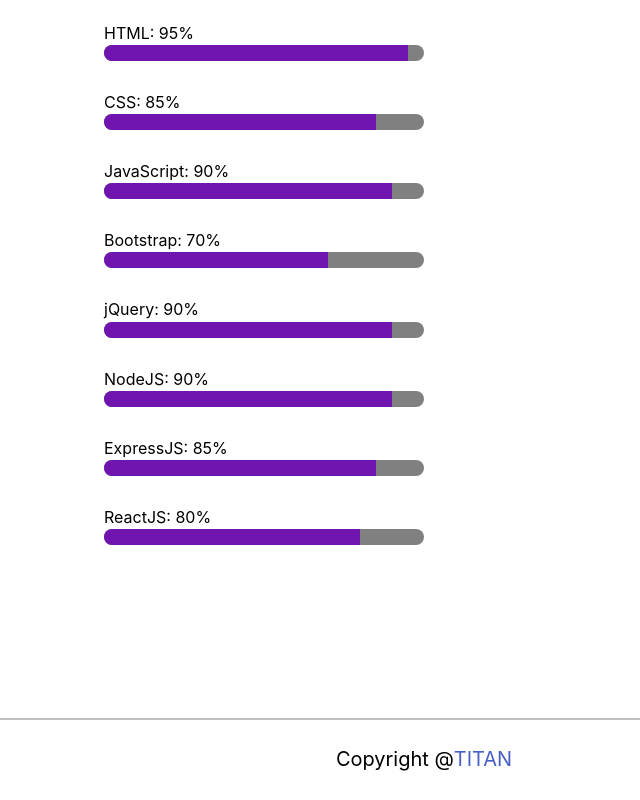
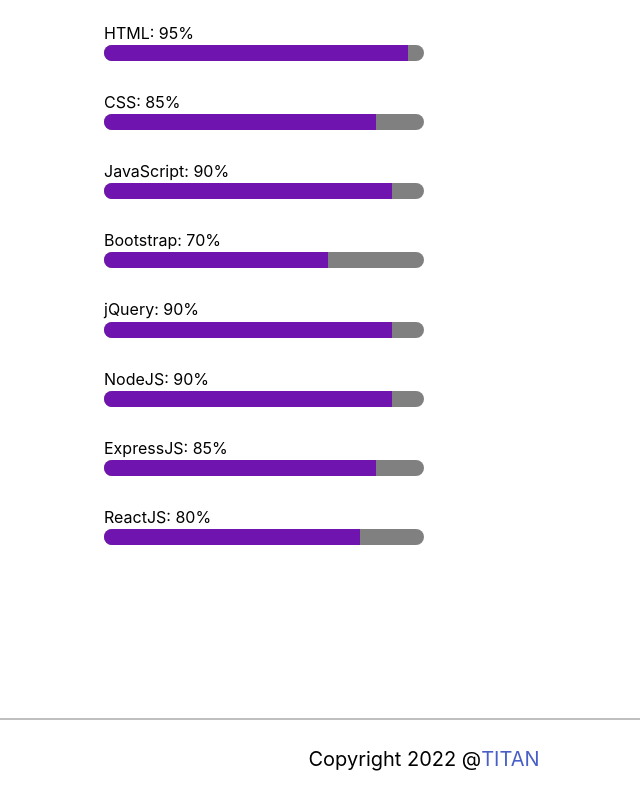
Before and after one commit to Titan-Codes/titan, a React (Create React App) app in the folder portfolio/: page / in a window 1280 px wide. Shown: the part 1178-1978 px from the top of the page, without its empty margins (216-856 px from the left). Built offline with nearby package versions, Linux system fonts and the light colour scheme.

Commit message:
made a few changes.

```diff
--- a/portfolio/public/style.css
+++ b/portfolio/public/style.css
@@ -133,6 +133,12 @@ input[type=checkbox] {
     margin-left: auto;
     margin-right: auto;
     margin-bottom: 40px;
+    transition: 0.5s;
+}
+
+.avatar:hover {
+    transition: 0.5s;
+    transform: translateY(-5px);
 }
 
 /* About section */
--- a/portfolio/src/components/App.jsx
+++ b/portfolio/src/components/App.jsx
@@ -5,6 +5,7 @@ import About from "./About";
 import Skills from "./Skills";
 
 function App(){
+    const year = new Date().getFullYear()
     return (
         <div>
             <Navbar />
@@ -13,7 +14,7 @@ function App(){
             <Skills />
             <div className="copyright">
                 <hr />
-                <p>Copyright @<a href="https://github.com/Titan-Codes" target="_blank">TITAN</a></p>
+                <p>Copyright {year} @<a href="https://github.com/Titan-Codes" target="_blank">TITAN</a></p>
 
             </div>
         </div>
```
